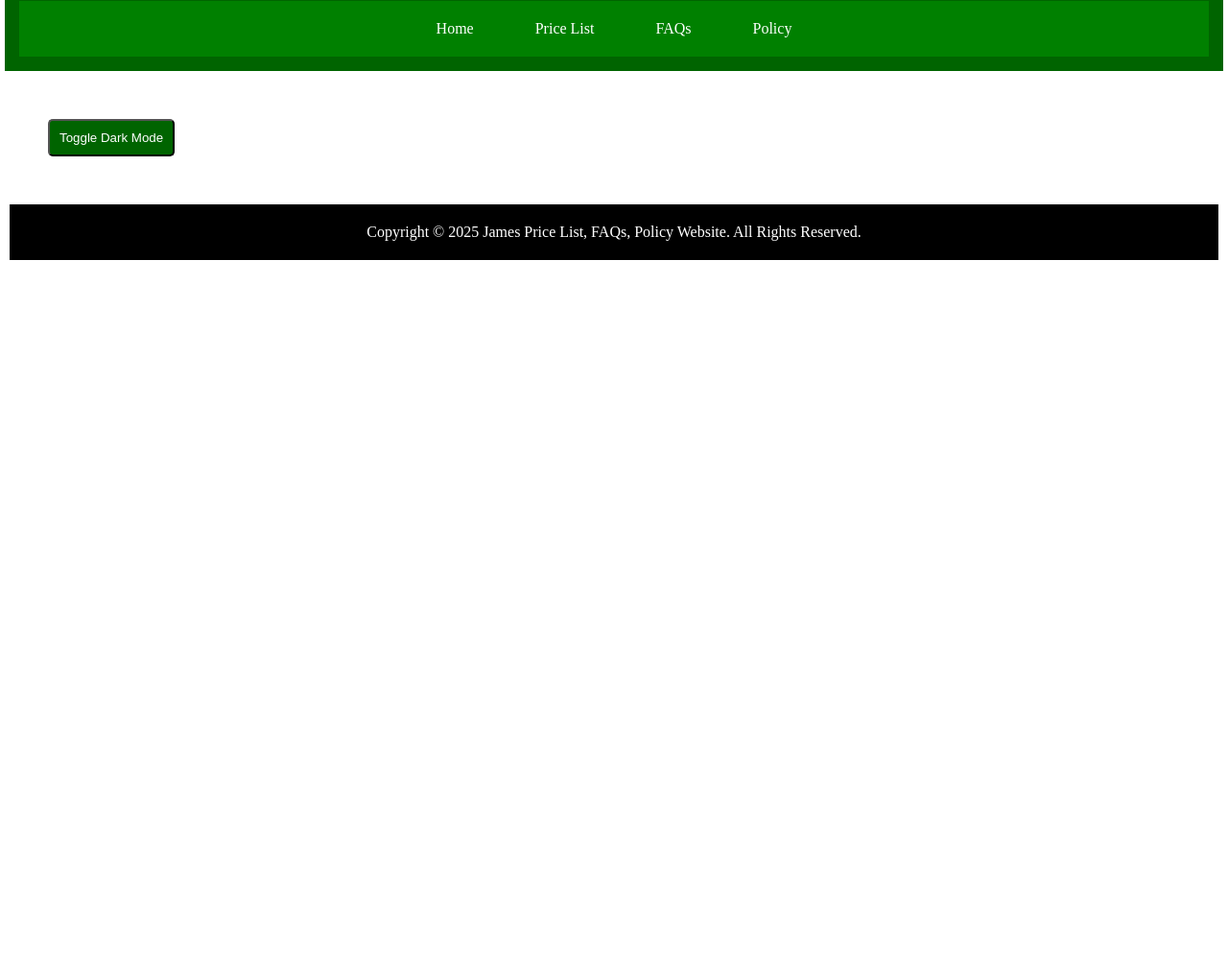
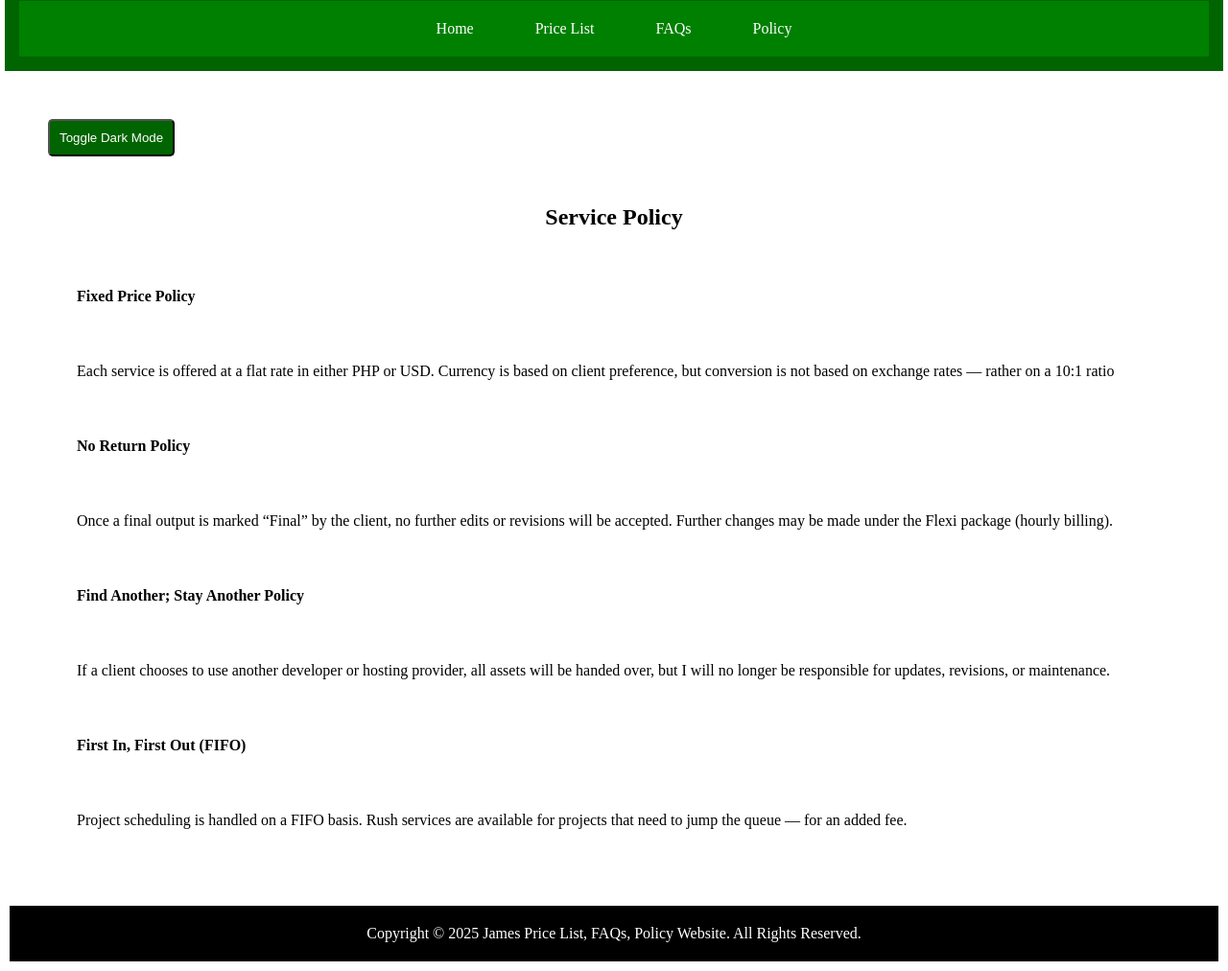
Before and after one commit to nico-liao0918/JPLFPW, a plain HTML site: page policy.html in a window 1280 px wide. Shown: the part 64-1076 px from the top of the page at 96% size. Before the commit the page ends 800 px from the top, so only its background shows below. Drawn offline with Linux system fonts and the light colour scheme.

Commit message:
Update policy.html

```diff
--- a/policy.html
+++ b/policy.html
@@ -58,6 +58,51 @@
                   </div>
                 </div>
             </section>
+            <section>
+                <div>
+                    <h2>Service Policy</h2>
+                </div>
+            </section>
+            <section>
+                <div>
+                    <p>
+                        <b>Fixed Price Policy</b>
+                    </p>
+                    <p>
+                        Each service is offered at a flat rate in either PHP or USD. Currency is based on client preference, but conversion is not based on exchange rates — rather on a 10:1 ratio
+                    </p>
+                </div>
+            </section>
+            <section>
+                <div>
+                    <p>
+                        <b>No Return Policy</b>
+                    </p>
+                    <p>
+                        Once a final output is marked “Final” by the client, no further edits or revisions will be accepted. Further changes may be made under the Flexi package (hourly billing).
+                    </p>
+                </div>
+            </section>
+            <section>
+                <div>
+                    <p>
+                        <b>Find Another; Stay Another Policy</b>
+                    </p>
+                    <p>
+                        If a client chooses to use another developer or hosting provider, all assets will be handed over, but I will no longer be responsible for updates, revisions, or maintenance.
+                    </p>
+                </div>
+            </section>
+            <section>
+                <div>
+                    <p>
+                        <b>First In, First Out (FIFO)</b>
+                    </p>
+                    <p>
+                        Project scheduling is handled on a FIFO basis. Rush services are available for projects that need to jump the queue — for an added fee.
+                    </p>
+                </div>
+            </section>
         </main>
 
         <footer>
```
